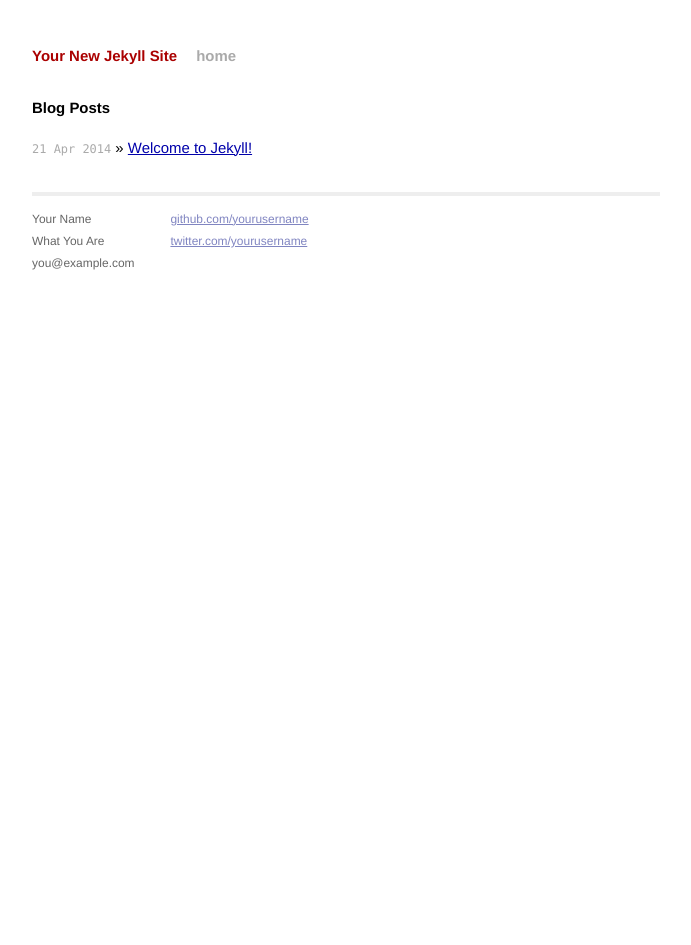
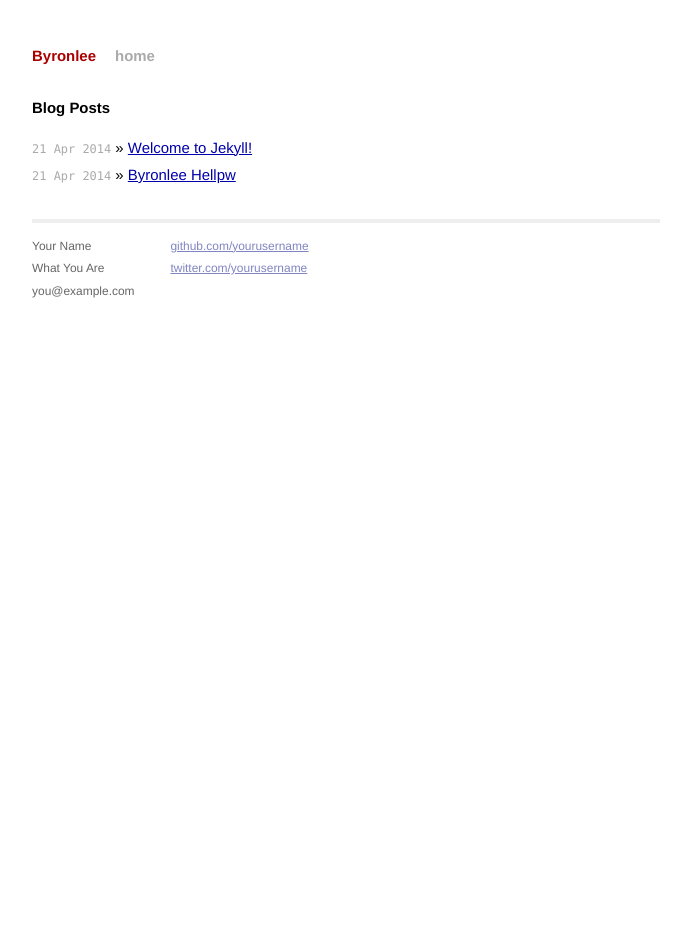
Before and after one commit to Byronlee/byronlee.github.io, a Jekyll site: the page built from index.html, in a window 1280 px wide. Shown: the whole page, without its empty margins (294-985 px from the left). Built offline with Jekyll 4.4.1, drawn with Linux system fonts in a browser that asks for light colours; Markdown is read by kramdown in place of the engine named in the settings.

```diff
--- a/_config.yml
+++ b/_config.yml
@@ -1,3 +1,11 @@
-name: Your New Jekyll Site
+name: 在闹市中修行
 markdown: redcarpet
 pygments: true
+author : Byronlee
+name : Byronlee
+email : lbyronlee@gmail.com
+github : Byronlee
+comments :
+  provider : disqus
+  disqus :
+  short_name : ginchenorlee
```
Also changed, not shown: _posts/2014-04-21-byronlee-hellpw.md (added).
